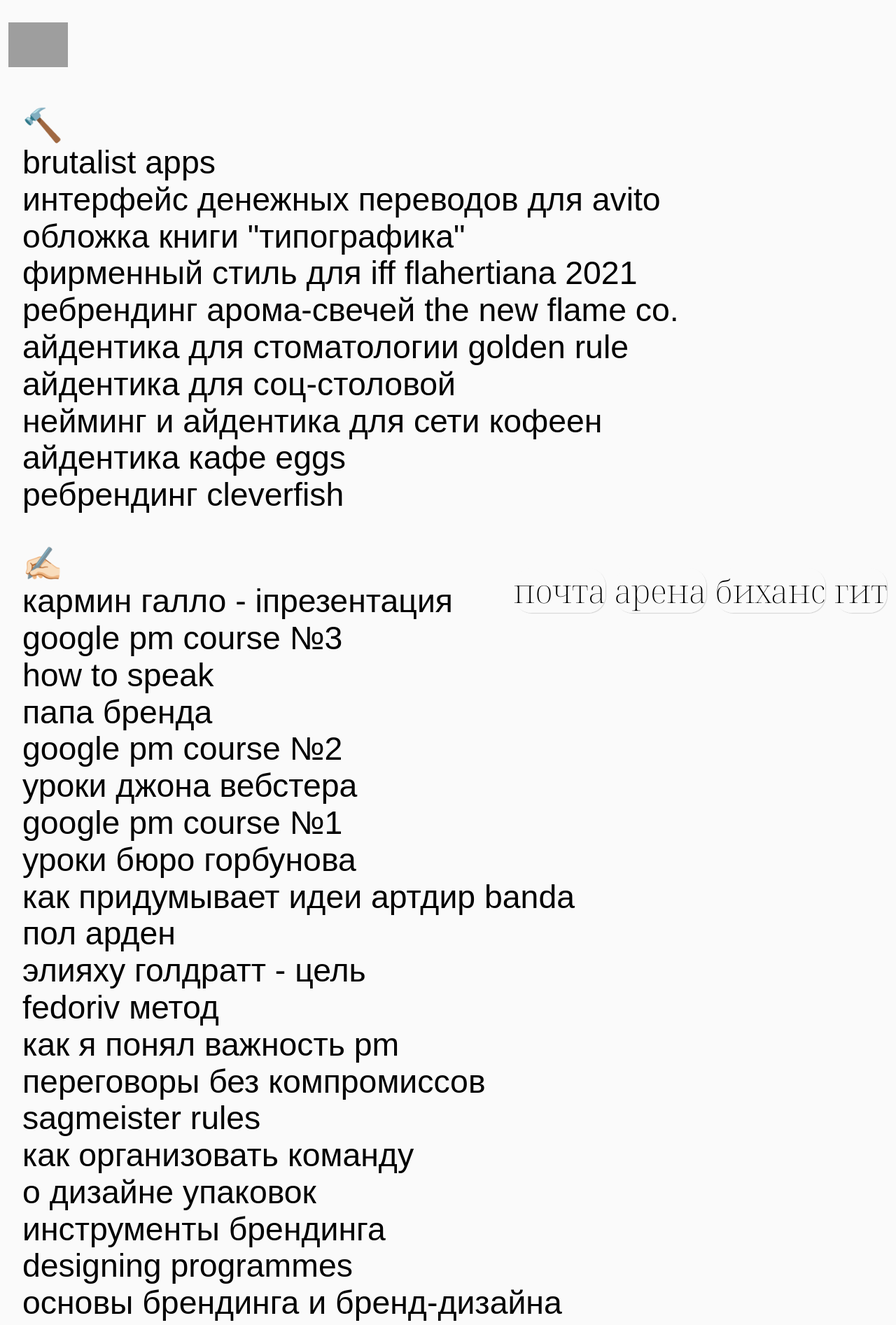
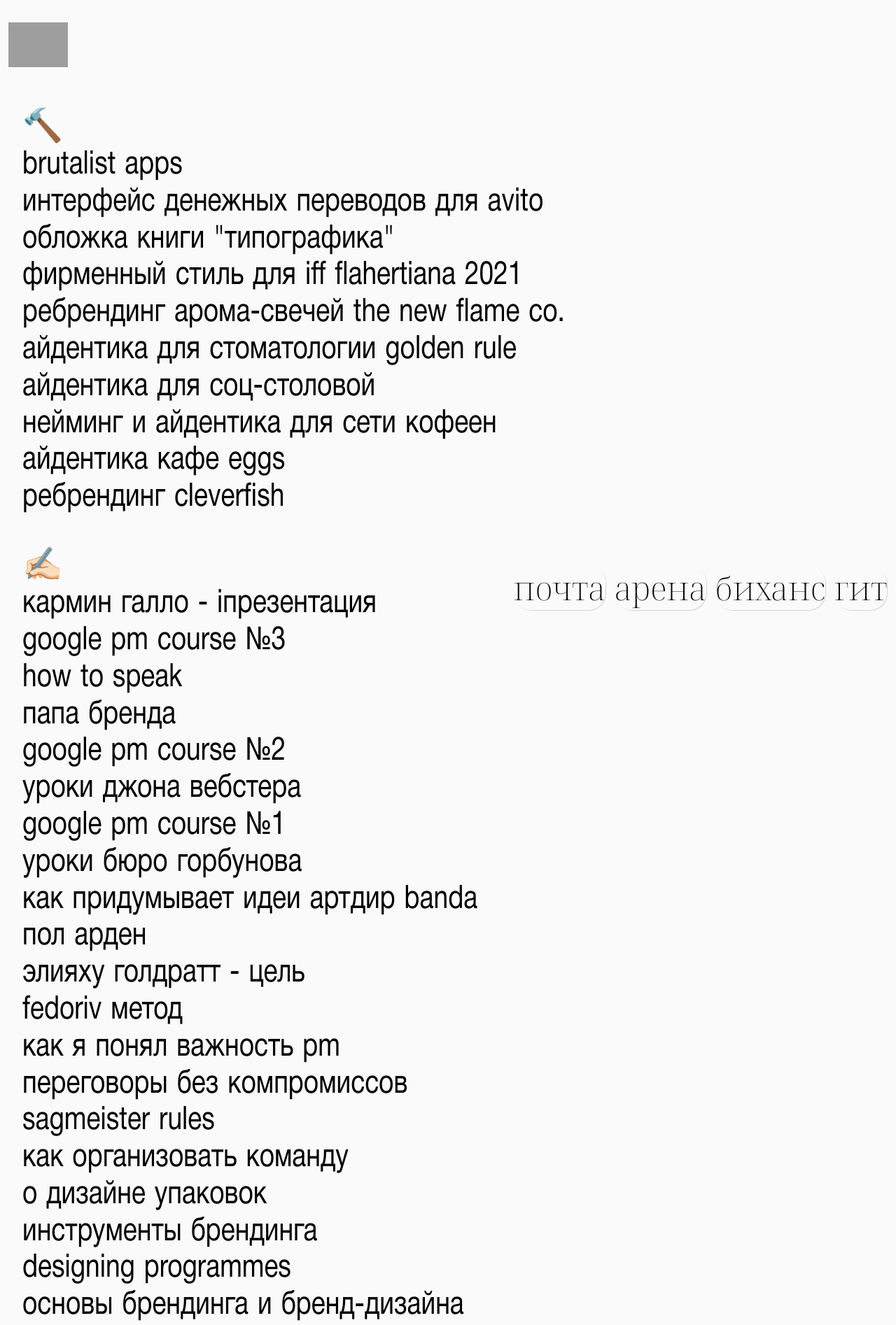
Before and after one commit to geravolobuev/geravolobuev, a Jekyll site: the page built from pages/index.md, in a window 1280 px wide. Shown: the top 1894 px of the page at 70% size. Built offline with Jekyll 4.4.1, drawn with Linux system fonts in a browser that asks for light colours; grey boxes are pictures that could not be loaded.

Commit message:
new typeface

```diff
--- a/_includes/footer.html
+++ b/_includes/footer.html
@@ -1,3 +1,3 @@
 <footer>
-<marquee scrollamount="13" behavior="scroll" direction="left"> (づ｡◕‿‿◕｡)づ <i>Works per commission, in-house, and self-initiated; designed, selected, and archived 2019–2022 © Gera Volobuev, some rights reserved. Typeset in Neue Helvetica® by Linotype & Noto Serif Display by Google. Website version: 3.0 </i> (⊃｡•́‿•̀｡)⊃ </marquee>
+<marquee scrollamount="13" behavior="scroll" direction="left"> (づ｡◕‿‿◕｡)づ <i>Works per commission, in-house, and self-initiated; designed, selected, and archived 2019–2022 © Gera Volobuev, some rights reserved. Typeset in Neue Helvetica® by Linotype (custom: stretched) & Noto Serif Display by Google. Website version: 3.0 </i> (⊃｡•́‿•̀｡)⊃ </marquee>
 </footer>
--- a/_includes/styles.html
+++ b/_includes/styles.html
@@ -1,16 +1,21 @@
 <style>
-@import url('https://fonts.googleapis.com/css2?family=Rubik+Mono+One&display=swap');
 @import url('https://fonts.googleapis.com/css2?family=Noto+Serif+Display:ital,wght@0,200;0,300;0,400;0,500;0,600;0,700;1,200;1,300;1,700&display=swap');
+
+@font-face {
+	font-family: "helveticaStretched";
+	src: url("../assets/HelveticaNeueCyr-Roman.woff");
+}
 
 * {box-sizing: border-box;}
 body, HTML {
-font-family: 'Helvetica-neue', sans-serif;
+font-family: 'helveticaStretched', sans-serif;
 cursor: url(/assets/cursor.svg), auto;
  scroll-behavior: smooth;
 -webkit-font-smoothing: antialiased;
     margin: 0;
 background: #FAFAFA;
  overflow: overlay;
+
 }
 
 .ast-pink {
```
Also changed, not shown: assets/HelveticaNeueCyr-Roman 2.woff (added), assets/HelveticaNeueCyr-Roman.woff (added), assets/yawta-process-1.png (deleted), assets/yawta-process-2.png (deleted), assets/yawta-process-3.png (deleted), 6 other files.
